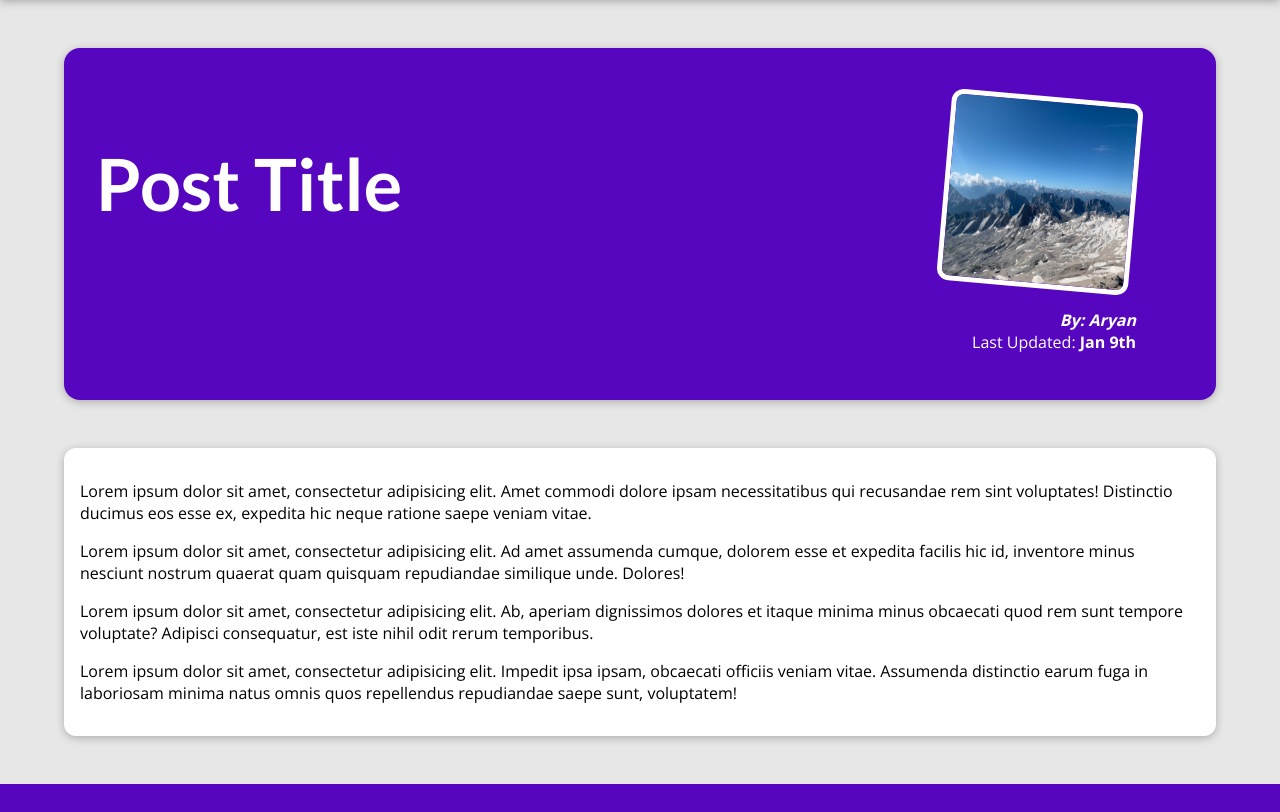
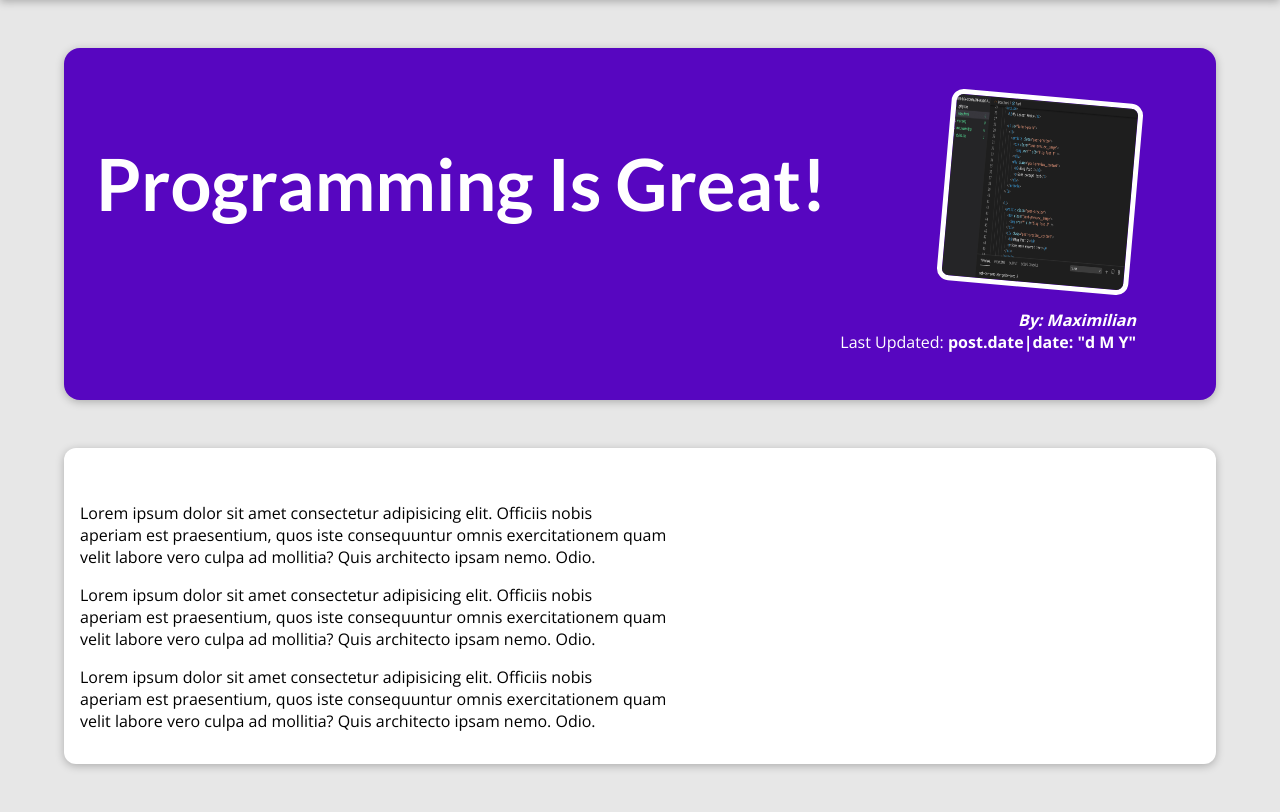
Before and after one commit to Aryan-401/Blogging-Website, a Django app: page /posts/programming-is-fun in a window 1280 px wide. Shown: the part 80-892 px from the top of the page. Before the commit the page ends 864 px from the top, so only its background shows below. Run offline with Django 4.2, Linux system fonts and the light colour scheme.

Commit message:
dynamic pages w dictionary

```diff
--- a/blog/templates/blog/post-detail.html
+++ b/blog/templates/blog/post-detail.html
@@ -1,7 +1,7 @@
 {% extends "base.html" %}
 {% load static %}
 {% block title %}
-    This Post Title
+    {{ post.title }}
 {% endblock %}
 {% block css_files %}
      <link rel="stylesheet" href="{% static "blog/post-detail.css" %}">
@@ -10,31 +10,20 @@
 {% block content %}
     <section id="summary">
         <h2>
-            Post Title
+            {{  post.title }}
         </h2>
         <article>
-            <img src="{% static "blog/images/mountains.jpg" %}" alt="">
-            <address>By: Aryan</address>
+            <img src="{% static "blog/images/"|add:post.image %}" alt="">
+            <address>By: {{ post.author|title }}</address>
             <div>
                 Last Updated:
-                <time>Jan 9th</time>
+                <time>post.date|date: "d M Y"</time>
             </div>
         </article>
 
     </section>
 
     <main>
-        <p>Lorem ipsum dolor sit amet, consectetur adipisicing elit. Amet commodi dolore ipsam necessitatibus qui
-            recusandae rem sint voluptates! Distinctio ducimus eos esse ex, expedita hic neque ratione saepe veniam
-            vitae.</p>
-        <p>Lorem ipsum dolor sit amet, consectetur adipisicing elit. Ad amet assumenda cumque, dolorem esse et expedita
-            facilis hic id, inventore minus nesciunt nostrum quaerat quam quisquam repudiandae similique unde.
-            Dolores!</p>
-        <p>Lorem ipsum dolor sit amet, consectetur adipisicing elit. Ab, aperiam dignissimos dolores et itaque minima
-            minus obcaecati quod rem sunt tempore voluptate? Adipisci consequatur, est iste nihil odit rerum
-            temporibus.</p>
-        <p>Lorem ipsum dolor sit amet, consectetur adipisicing elit. Impedit ipsa ipsam, obcaecati officiis veniam
-            vitae. Assumenda distinctio earum fuga in laboriosam minima natus omnis quos repellendus repudiandae saepe
-            sunt, voluptatem!</p>
+        {{ post.content|linebreaks }}
     </main>
 {% endblock %}
--- a/blog/views.py
+++ b/blog/views.py
@@ -72,7 +72,7 @@ all_posts = [
 
 def starting_page(request):
     sorted_posts = sorted(all_posts, key=lambda k: k['date'])
-    latest_posts = sorted_posts[-3:]
+    latest_posts = sorted_posts[-1:]
     return render(request, "blog/index.html", {
         "posts": latest_posts
     }
@@ -80,8 +80,12 @@ def starting_page(request):
 
 
 def posts(request):
-    return render(request, "blog/all-posts.html")
+    return render(request, "blog/all-posts.html", { "all_posts": all_posts})
 
 
 def post_detail(request, slug):
-    return render(request, "blog/post-detail.html")
+    identified_post = next(post for post in all_posts if post["slug"] == slug)
+
+    return render(request, "blog/post-detail.html", {
+        "post": identified_post
+    })
```
Also changed, not shown: blog/templates/blog/all-posts.html (+3 -5 lines).
